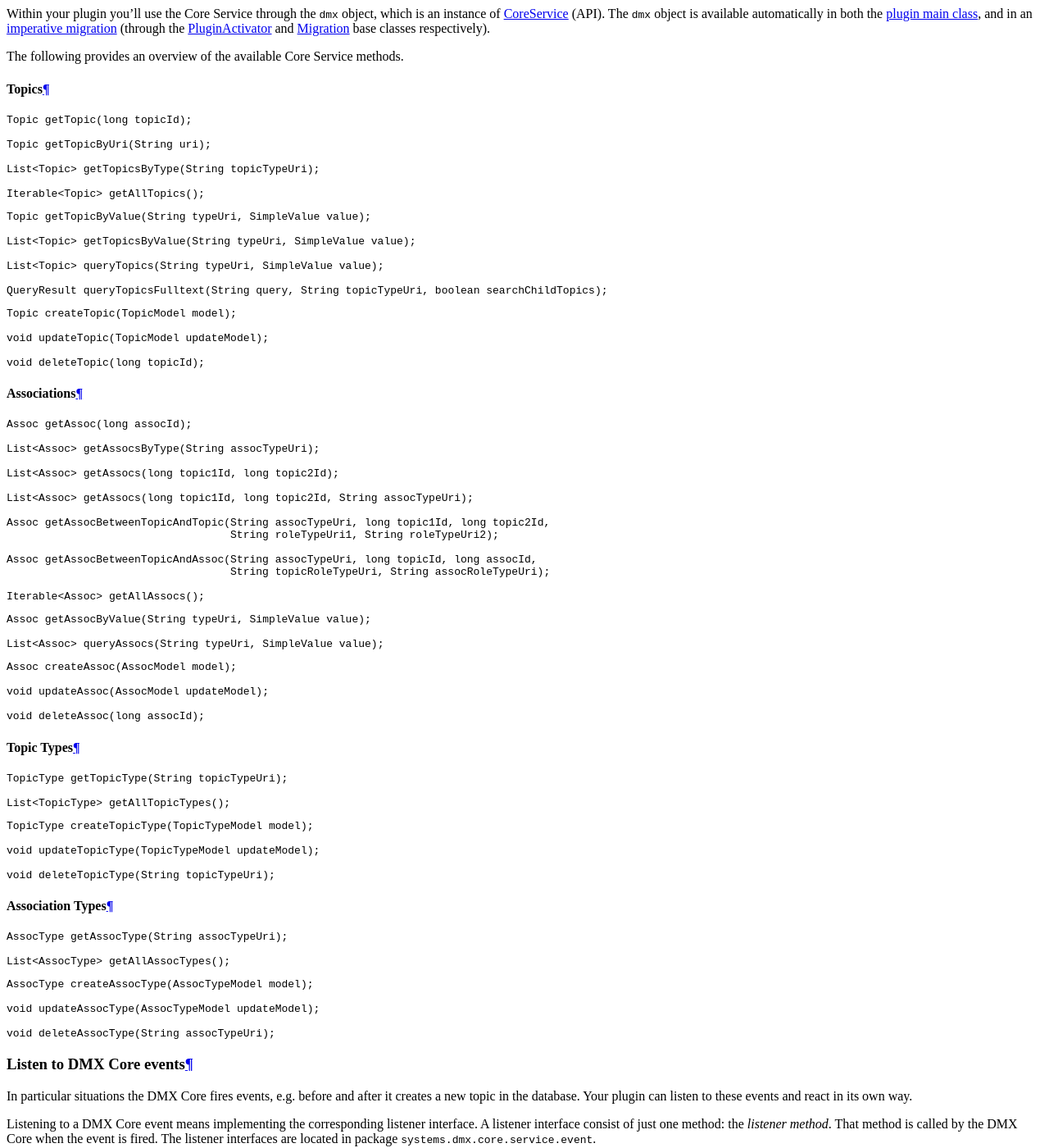
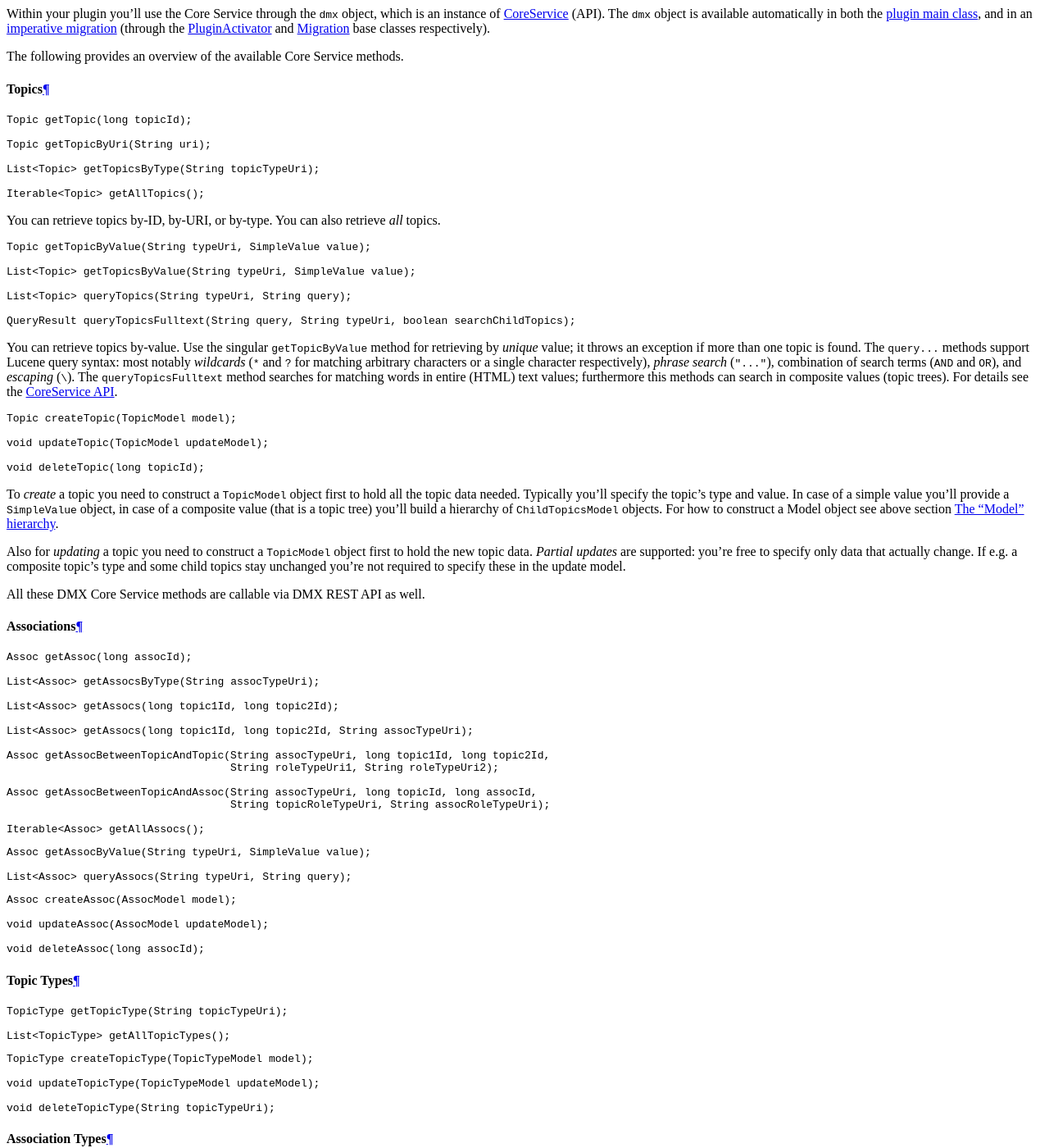
Before and after one commit to dmx-systems/dmx-documentation, a Sphinx documentation site: the page built from docs/devel.rst, in a window 1280 px wide and 1400 px high, scrolled down 21969 px. Shown: the whole window at 82% size. Built offline with Sphinx 7.4.7 and the Read the Docs theme 2.0.0, drawn with Linux system fonts in a browser that asks for light colours; some of the changed text lies outside the part shown.

Commit message:
Section "Using the DMX Core Service": explain topic methods
See dmx-platform/dmx-platform#375

```diff
--- a/docs/devel.rst
+++ b/docs/devel.rst
@@ -64,7 +64,7 @@ Semantic Storage
 
 * The *Semantic Storage* holds a network of topics and associations. Unconnected subnetworks can exist. Topics and associations together are referred to as *DMX Objects*.
 * In DMX there are no properties. Every thing/concept that exists in the world is represented as an independent object, not as a property of another object. Objects have relationships to other objects. DMX represents *meaning* not as properties but as relationships.
-* Both, topics and associations are *value holders*. A value is either simple or composite. A *simple value* has a data type (text, number, boolean, html). A *composite value* is represented as a tree made from topics and associations. The root is either a topic or an association, the children are topics.
+* Both, topics and associations are *value holders*. A value is either simple or composite. A *simple value* has a data type (text, number, boolean, html). A *composite value* is represented as a tree made of topics and associations. The root is either a topic or an association, the children are topics.
 * Both, topics and associations are semantically typed. A type is identified by its URI. Examples for type URIs are ``dmx.contacts.person`` and ``dmx.core.composition``, denoting a topic type and an association type respectively.
 * Type URIs are mappable to public vocabularies like Dublin Core or schema.org.
 * Uniqueness: everything that exists in reality only once exists in DMX only once as well, e.g. a city, a person, or a postal address. E.g. the city "Berlin" exists exactly once and is shared between all postal addresses within Berlin.
@@ -920,7 +920,7 @@ Overview of the interfaces in package `systems.dmx.core <https://apidocs.dmx.sys
 .. _dmx-core-classes:
 .. figure:: _static/dmx-core-classes.svg
 
-Note that both ``Topic`` and ``Assoc`` have a common base class: ``DMXObject``. The commonalities include a) both are typed (``getTypeUri()``), b) both are referable by-id and by-uri, and, in particular c) both are *value holders*, be it a simple one (`SimpleValue <https://apidocs.dmx.systems/index.html?systems/dmx/core/model/SimpleValue.html>`_ (green), from `systems.dmx.core.model <https://apidocs.dmx.systems/index.html?systems/dmx/core/model/package-summary.html>`_ package) or a composite one (`ChildTopics <https://apidocs.dmx.systems/index.html?systems/dmx/core/ChildTopics.html>`_). Furthermore there are common traversal (``getAssocs()``, ``getRelatedTopics()``, ``getRelatedAssocs()``) and manipulation (``update()``, ``delete()``) methods.
+Note that both ``Topic`` and ``Assoc`` have a common base class: ``DMXObject``. The commonalities include a) both are typed (``getTypeUri()``), b) both are referable by-ID and by-URI, and, in particular c) both are *value holders*, be it a simple one (`SimpleValue <https://apidocs.dmx.systems/index.html?systems/dmx/core/model/SimpleValue.html>`_ (green), from `systems.dmx.core.model <https://apidocs.dmx.systems/index.html?systems/dmx/core/model/package-summary.html>`_ package) or a composite one (`ChildTopics <https://apidocs.dmx.systems/index.html?systems/dmx/core/ChildTopics.html>`_). Furthermore there are common traversal (``getAssocs()``, ``getRelatedTopics()``, ``getRelatedAssocs()``) and manipulation (``update()``, ``delete()``) methods.
 
 Let's have a closer look at the 5 ``DMXObject`` fields:
 
@@ -946,6 +946,8 @@ DMXType
 -------
 
 ``DMXType`` is derived from ``Topic`` and inherits the ``uri`` field from ``DMXObject``. Furhermore ``DMXType`` is an ``Iterable<String>``: it iterates over the type's ``compDefUri`` s.
+
+.. _the-model-hierarchy:
 
 The "Model" hierarchy
 ---------------------
@@ -1009,15 +1011,19 @@ Topics
 
     Iterable<Topic> getAllTopics();
 
+You can retrieve topics by-ID, by-URI, or by-type. You can also retrieve *all* topics.
+
 .. code-block:: java
 
     Topic getTopicByValue(String typeUri, SimpleValue value);
 
     List<Topic> getTopicsByValue(String typeUri, SimpleValue value);
 
-    List<Topic> queryTopics(String typeUri, SimpleValue value);
+    List<Topic> queryTopics(String typeUri, String query);
 
-    QueryResult queryTopicsFulltext(String query, String topicTypeUri, boolean searchChildTopics);
+    QueryResult queryTopicsFulltext(String query, String typeUri, boolean searchChildTopics);
+
+You can retrieve topics by-value. Use the singular ``getTopicByValue`` method for retrieving by *unique* value; it throws an exception if more than one topic is found. The ``query...`` methods support Lucene query syntax: most notably *wildcards* (``*`` and ``?`` for matching arbitrary characters or a single character respectively), *phrase search* (``"..."``), combination of search terms (``AND`` and ``OR``), and *escaping* (``\``). The ``queryTopicsFulltext`` method searches for matching words in entire (HTML) text values; furthermore this methods can search in composite values (topic trees). For details see the `CoreService API <https://apidocs.dmx.systems/index.html?systems/dmx/core/service/CoreService.html>`_.
 
 .. code-block:: java
 
@@ -1026,6 +1032,12 @@ Topics
     void updateTopic(TopicModel updateModel);
 
     void deleteTopic(long topicId);
+
+To *create* a topic you need to construct a ``TopicModel`` object first to hold all the topic data needed. Typically you'll specify the topic's type and value. In case of a simple value you'll provide a ``SimpleValue`` object, in case of a composite value (that is a topic tree) you'll build a hierarchy of ``ChildTopicsModel`` objects. For how to construct a Model object see above section :ref:`the-model-hierarchy`.
+
+Also for *updating* a topic you need to construct a ``TopicModel`` object first to hold the new topic data. *Partial updates* are supported: you're free to specify only data that actually change. If e.g. a composite topic's type and some child topics stay unchanged you're not required to specify these in the update model.
+
+All these DMX Core Service methods are callable via DMX REST API as well.
 
 Associations
 ------------
@@ -1052,7 +1064,7 @@ Associations
 
     Assoc getAssocByValue(String typeUri, SimpleValue value);
 
-    List<Assoc> queryAssocs(String typeUri, SimpleValue value);
+    List<Assoc> queryAssocs(String typeUri, String query);
 
 .. code-block:: java
 
```
